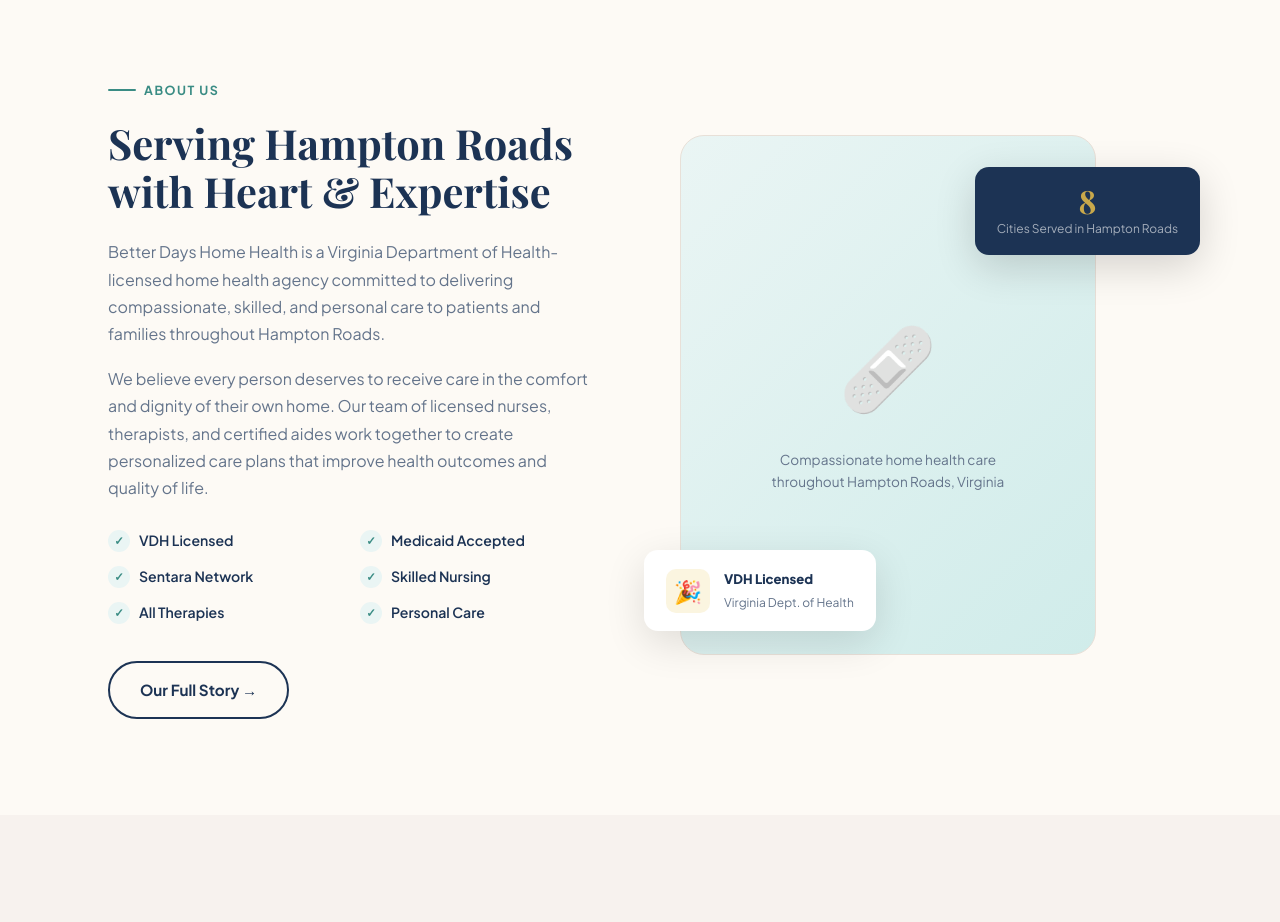
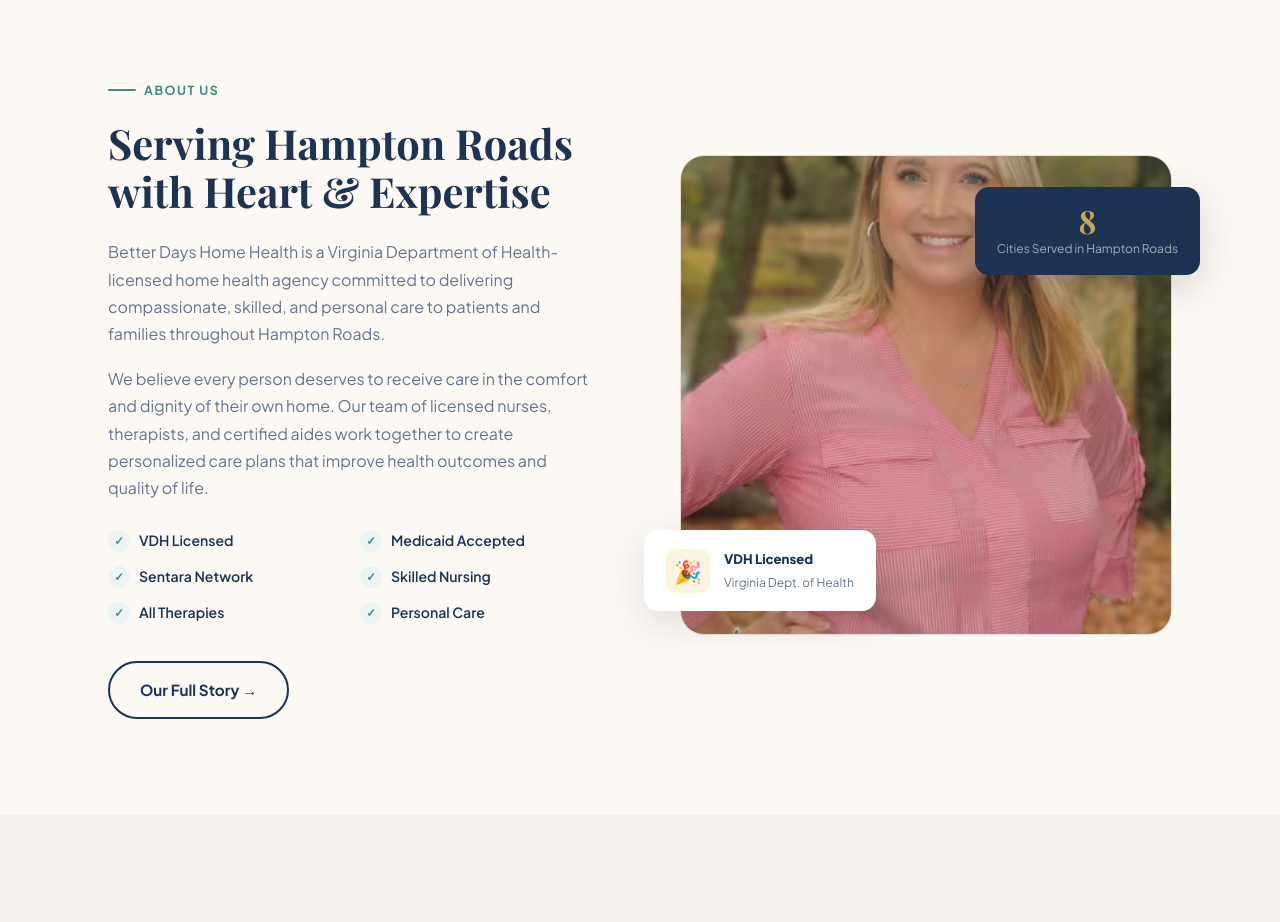
Before and after one commit to BetterDaysHomeHealth/abetterdaynext, a Next.js app: page / in a window 1280 px wide. Shown: the part 940-1862 px from the top of the page. Built offline with nearby package versions, Linux system fonts and the light colour scheme.

Commit message:
Replace home page about photo placeholder with real photo
Co-Authored-By: Claude Sonnet 4.6 <noreply@anthropic.com>

```diff
--- a/src/app/globals.css
+++ b/src/app/globals.css
@@ -532,13 +532,8 @@ img { max-width: 100%; display: block; }
 }
 
 .about-photo-frame {
-  background: linear-gradient(135deg, var(--teal-light) 0%, #d0ecea 100%);
   border-radius: 24px;
-  aspect-ratio: 4/5;
-  max-height: 520px;
-  display: flex;
-  align-items: center;
-  justify-content: center;
+  height: 480px;
   border: 1px solid var(--border);
   position: relative;
   overflow: hidden;
--- a/src/app/page.tsx
+++ b/src/app/page.tsx
@@ -163,12 +163,12 @@ export default function HomePage() {
 
             <div className="about-right reveal reveal-delay-2">
               <div className="about-photo-frame">
-                <div className="about-photo-inner">
-                  <div className="photo-placeholder-icon">&#129657;</div>
-                  <p className="photo-placeholder-text">
-                    Compassionate home health care<br />throughout Hampton Roads, Virginia
-                  </p>
-                </div>
+                <Image
+                  src="/jessica-owner.avif"
+                  alt="Better Days Home Health team member caring for a patient"
+                  fill
+                  style={{ objectFit: "cover" }}
+                />
               </div>
               <div className="about-license-card">
                 <div className="about-license-icon">&#127881;</div>
```
